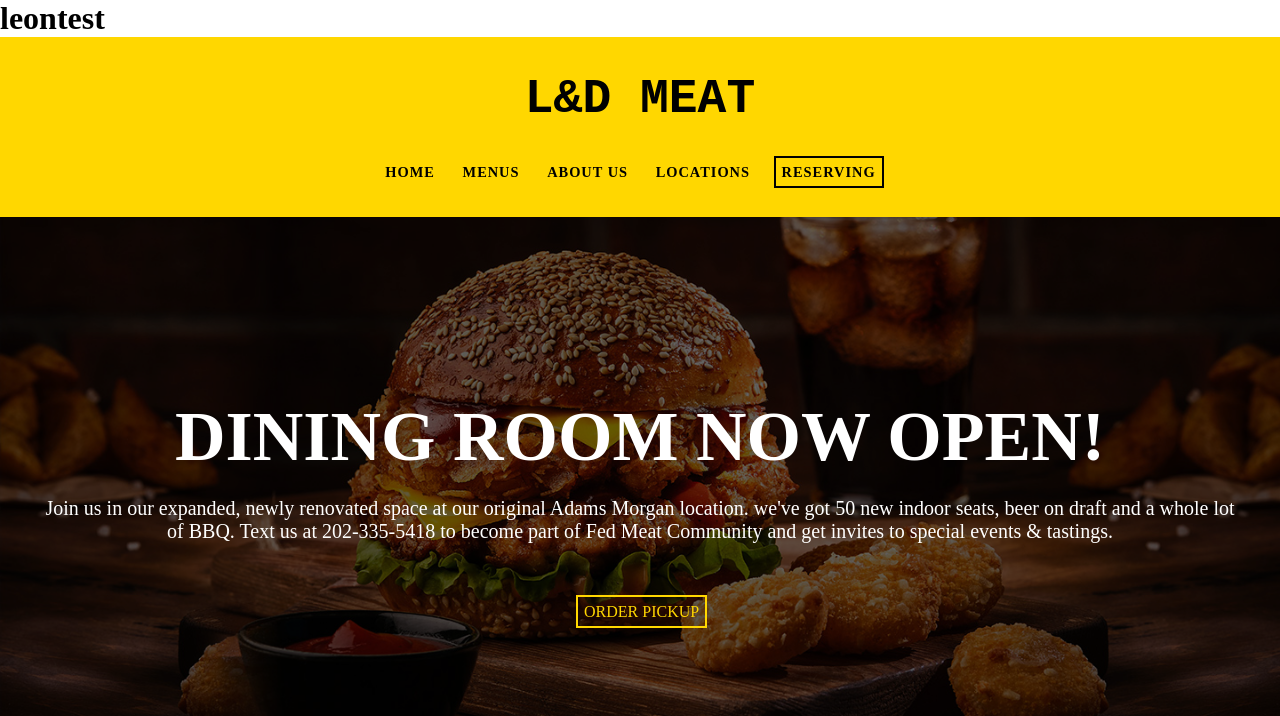
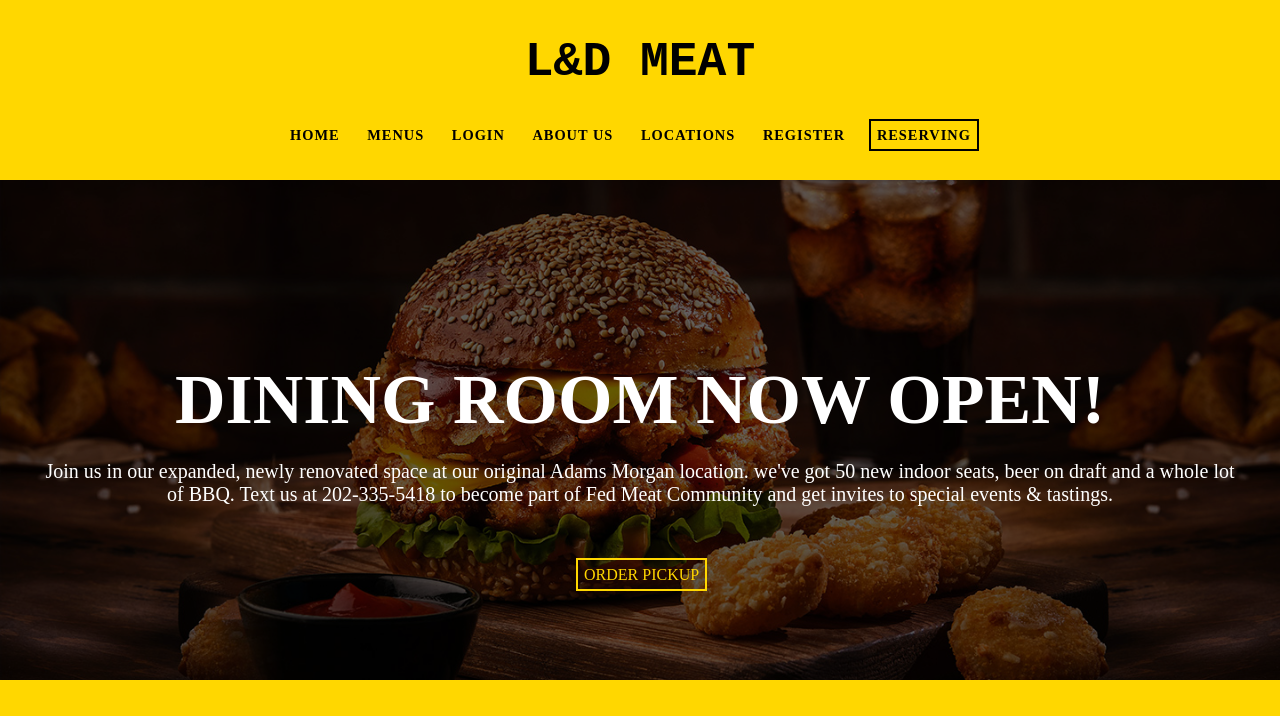
Before and after one commit to leonrama10/Projket-web, a PHP site: page / in a window 1280 px wide. Shown: the top 716 px of the page. Run offline with PHP 8.4, Linux system fonts and the light colour scheme.

Commit message:
Ndryshime ne link

```diff
--- a/index.php
+++ b/index.php
@@ -11,8 +11,6 @@
 </head>
 <body>
 
-<h1>leontest</h1>
-
     <header>
         <div class="container">
             <div class="site-logo">
@@ -20,12 +18,13 @@
             </div>
             <nav class="site-nav">
                 <ul class="site-nav_menu">
+                    <!-- <li><a href="Administrator.php">Admin</a></li> -->
                     <li><a href="index.php">HOME</a></li>
                     <li><a href="menu.php">MENUS</a></li>
-                    <!-- <li><a href="LOGINFORM.php">LOGIN</a></li> -->
+                    <li><a href="LOGINFORM.php">LOGIN</a></li>
                     <li><a href="About-us.php">ABOUT US</a></li>
                     <li><a href="#">LOCATIONS</a></li>
-                    <!-- <li><a href="RegisterForm.php">REGISTER</a></li> -->
+                    <li><a href="RegisterForm.php">REGISTER</a></li>
                     <li><a class="border-a-1" href="reserving.php">RESERVING</a></li>
                 </ul>
             </nav>
--- a/menu.php
+++ b/menu.php
@@ -22,13 +22,13 @@
             <nav class="site-nav">
 
                 <ul class="site-nav_menu">
-
+                    <!-- <li><a href="Administrator.php">Admin</a></li> -->
                     <li><a href="index.php">Home</a></li>
                     <li><a href="menu.php">MENUS</a></li>
-                    <!-- <li><a href="LOGINFORM.php"></a></li> -->
+                    <li><a href="LOGINFORM.php">LOGIN</a></li>
                     <li><a href="About-us.php">ABOUT US</a></li>
                     <li><a href="#">LOCATIONS</a></li>
-                    <!-- <li><a href="RegisterForm.php">REGISTER</a></li> -->
+                    <li><a href="RegisterForm.php">REGISTER</a></li>
                     <li><a class="border-a-1" href="#">RESERVING</a></li>
                 </ul>
             </nav>
--- a/reserving.php
+++ b/reserving.php
@@ -16,6 +16,7 @@
                 </div>
                 <nav class="site-nav">
                     <ul class="site-nav_menu">
+                        <!-- <li><a href="Administrator.php">Admin</a></li> -->
                         <li><a href="index.php">HOME</a></li>
                         <li><a href="menu.php">MENUS</a></li>
                         <li><a href="LOGINFORM.php">LOGIN</a></li>
```
